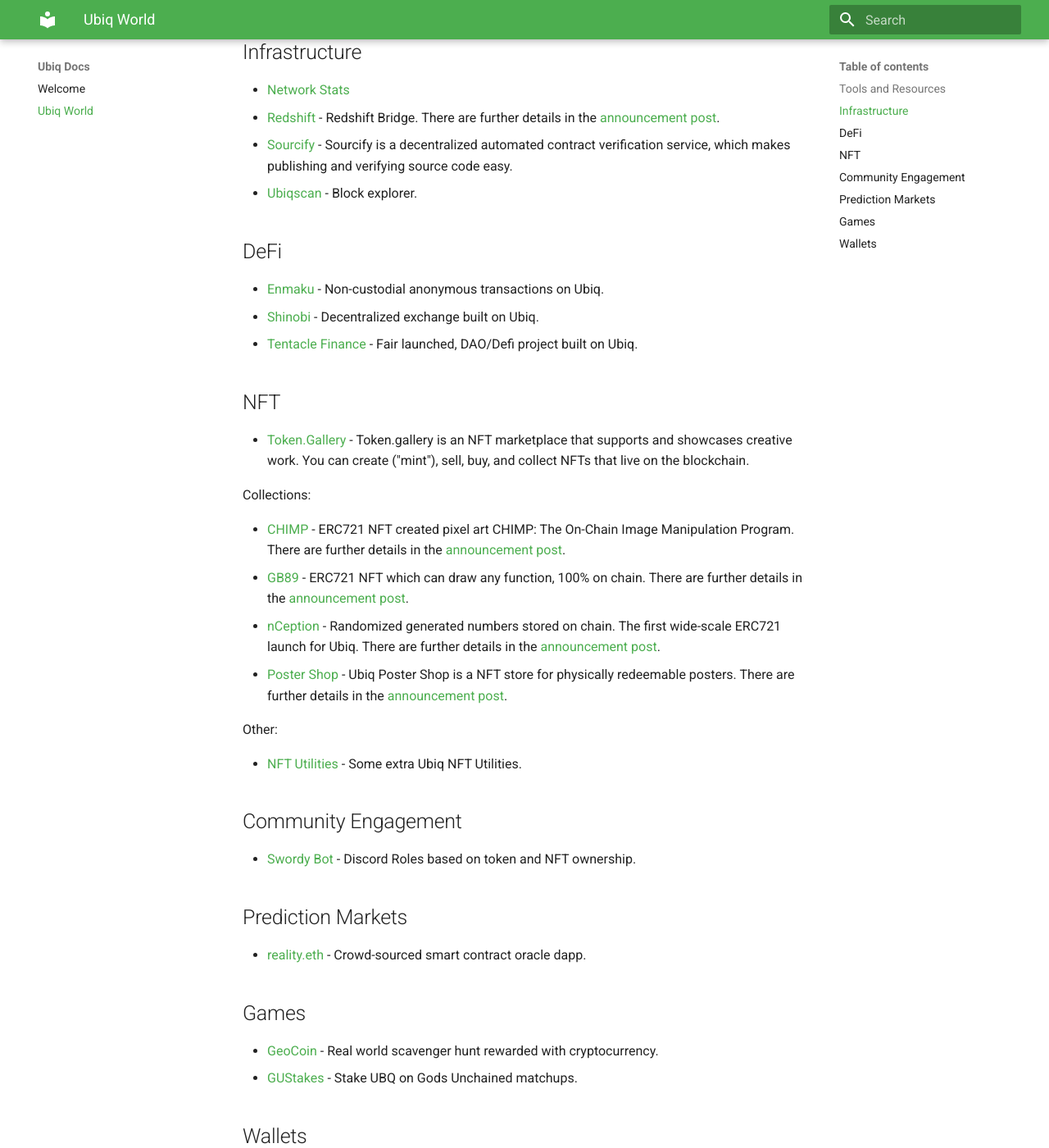
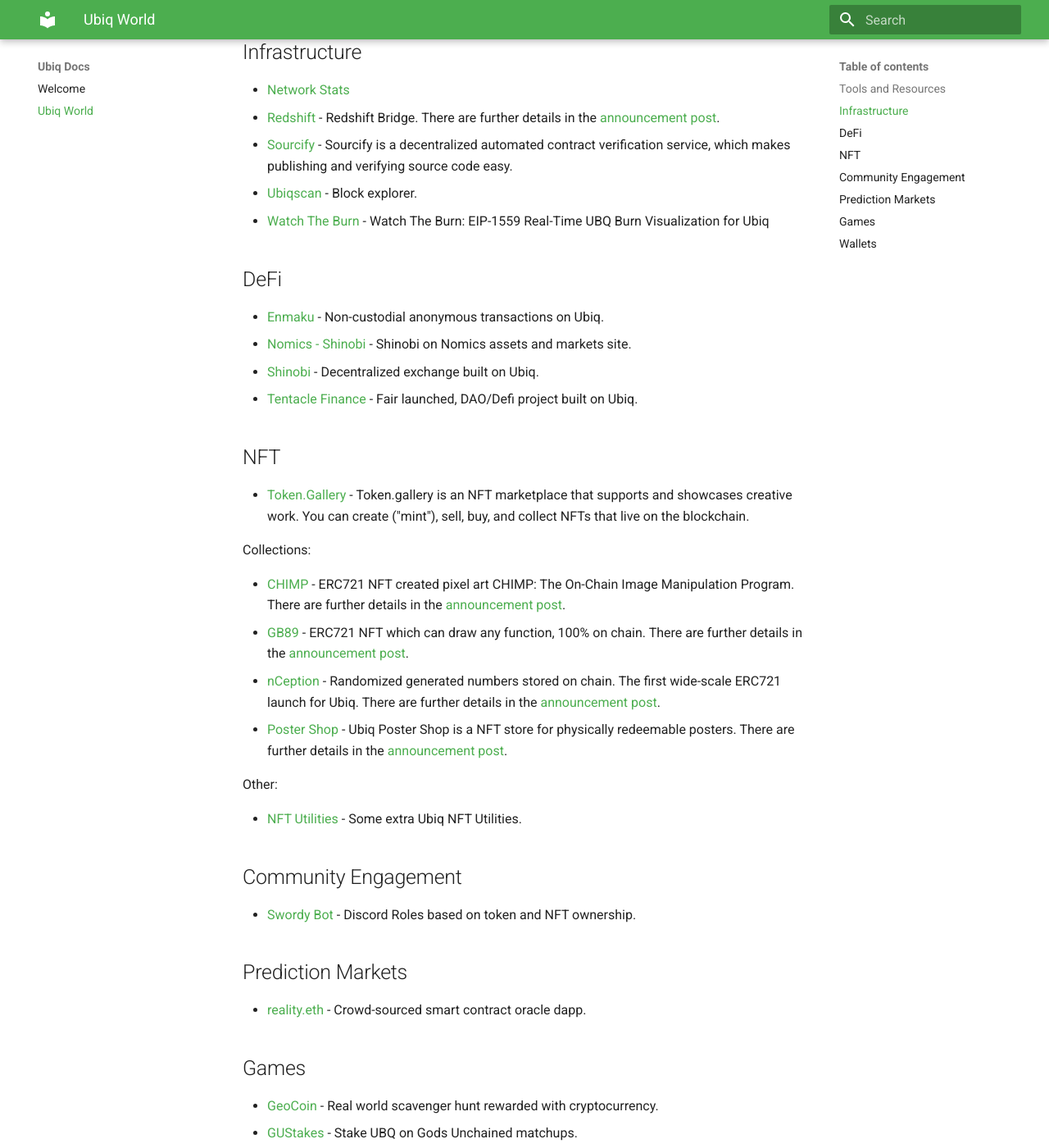
Before and after one commit to ubiq/docs, an MkDocs documentation site: the page built from docs/world.md, in a window 1280 px wide and 1400 px high, scrolled down 367 px. Shown: the whole window at 82% size. Built offline with MkDocs 1.6.1 and Material for MkDocs 9.7.7, drawn with Linux system fonts in a browser that asks for light colours.

Commit message:
Add Watch The Burn, Nomics - Shinobi, remove MEW

```diff
--- a/docs/world.md
+++ b/docs/world.md
@@ -12,10 +12,12 @@
 * [Redshift](https://redshift.ubiqsmart.com/) - Redshift Bridge. There are further details in the [announcement post](https://blog.ubiqsmart.com/announcing-redshift-dd48279eca16).
 * [Sourcify](https://sourcify.dev/) - Sourcify is a decentralized automated contract verification service, which makes publishing and verifying source code easy.
 * [Ubiqscan](https://ubiqscan.io/) - Block explorer.
+* [Watch The Burn](https://watchtheburn.ubiqsmart.com/) - Watch The Burn: EIP-1559 Real-Time UBQ Burn Visualization for Ubiq
 
 ## DeFi
 
 * [Enmaku](https://enmaku.io/) - Non-custodial anonymous transactions on Ubiq.
+* [Nomics - Shinobi](https://nomics.com/exchanges/shinobi) - Shinobi on Nomics assets and markets site.
 * [Shinobi](https://shinobi.ubiq.ninja/) - Decentralized exchange built on Ubiq.
 * [Tentacle Finance](https://tentacle.finance/) - Fair launched, DAO/Defi project built on Ubiq.
 
```
Also changed, not shown: other parts of docs/world.md (+0 -1 lines).
